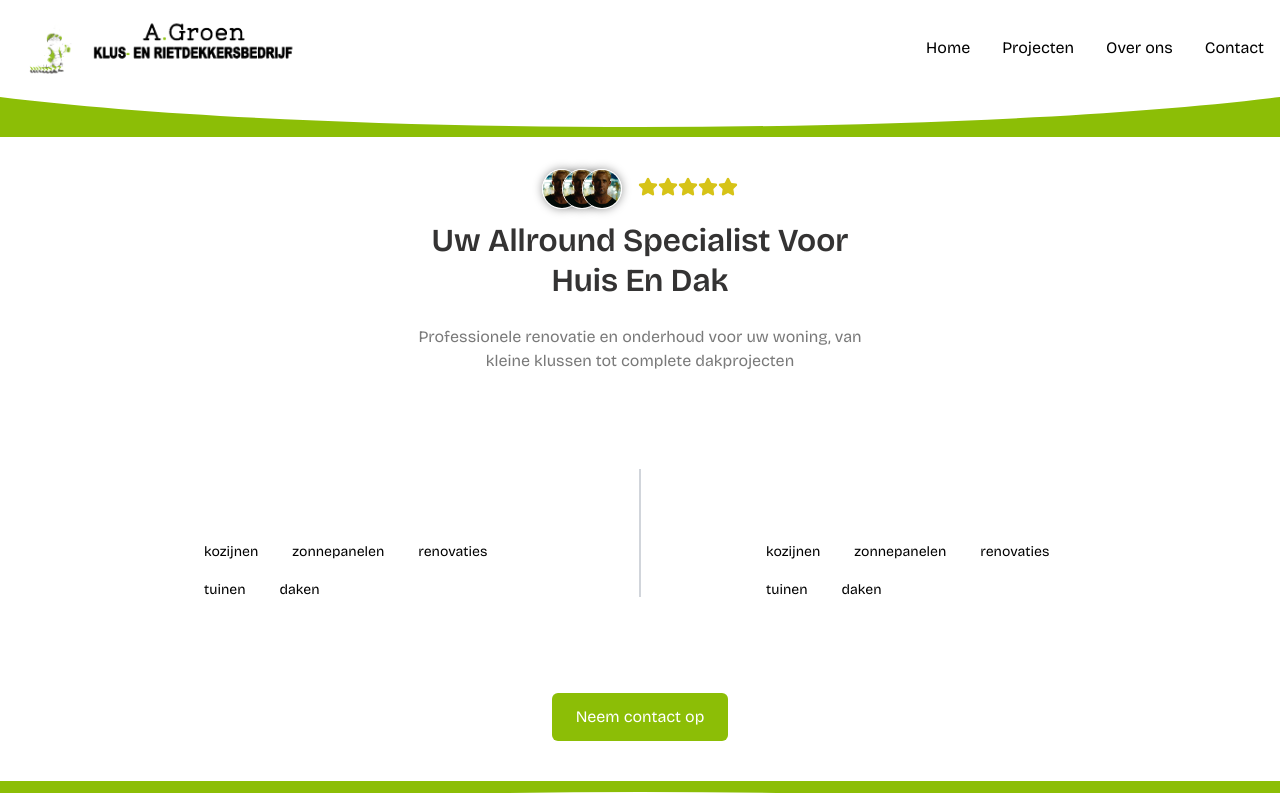
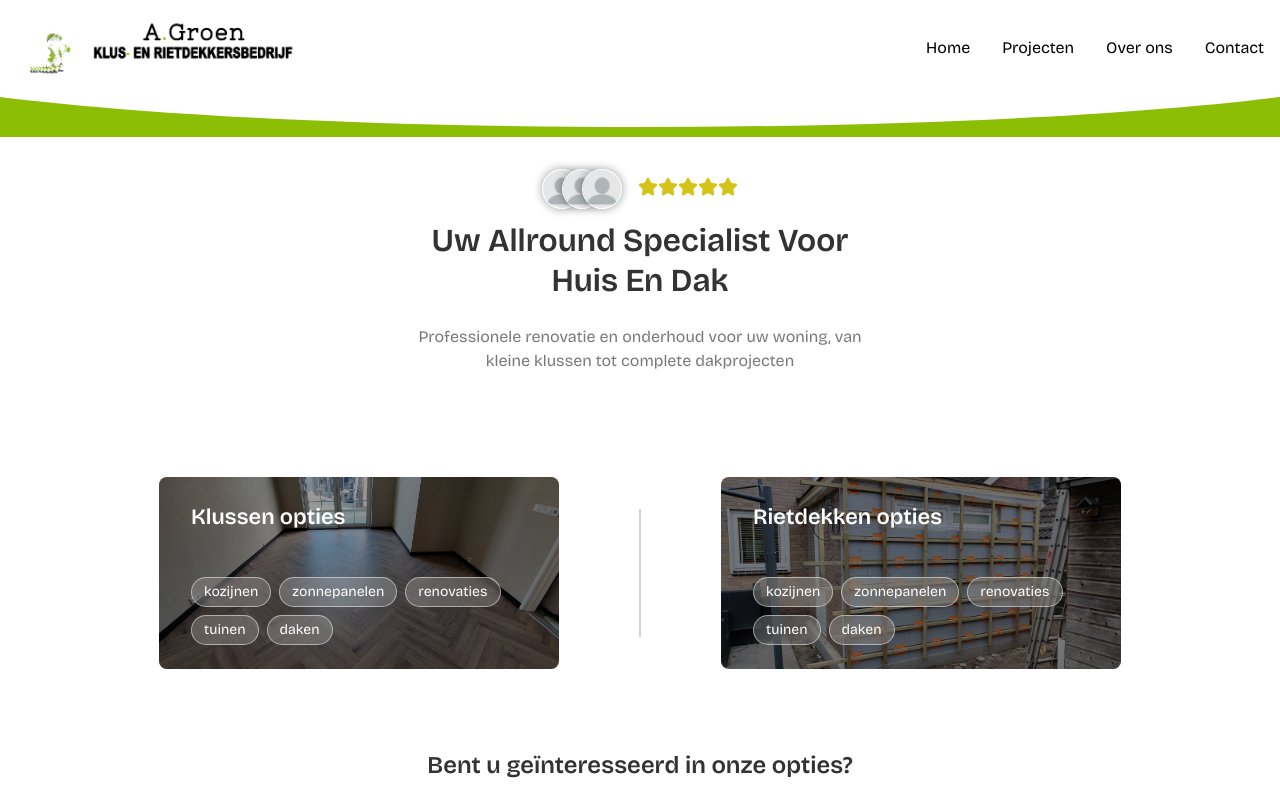
Before and after one commit to milansk05/A.-Groen-Klus-en-rietdekkersbedrijf, a Next.js app in the folder webapp/: page / in a window 1280 px wide. Shown: the top 793 px of the page. Built offline with nearby package versions, Linux system fonts and the light colour scheme.

Commit message:
Bijgewerkte Homepagina

```diff
--- a/webapp/src/app/components/home/OptionCard.tsx
+++ b/webapp/src/app/components/home/OptionCard.tsx
@@ -1,25 +1,34 @@
 import React from 'react'
+import Image from 'next/image'
 
 interface PupilArray {
-    text: string;
+  text: string;
 }
 
 interface OptionCardProps {
-    title: string;
-    image: string;
+  title: string;
+  image: string;
 }
 
-const OptionCard:React.FC<OptionCardProps> = ({title, image}) => {
+const OptionCard: React.FC<OptionCardProps> = ({ title, image }) => {
   return (
-    <div className={`w-[25rem] h-[12rem] bg-[url('/${image}')] bg-cover rounded-lg px-8 py-6 flex flex-col justify-between`}>
+    <div className="relative w-[25rem] h-[12rem] rounded-lg overflow-hidden">
+      <Image
+        src={`/${image}`}
+        alt={title}
+        layout="fill"
+        objectFit="cover"
+      />
+      <div className="absolute inset-0 px-8 py-6 flex flex-col justify-between bg-black bg-opacity-40">
         <h2 className="text-white text-[22px] font-semibold">{title}</h2>
         <div className="text-white flex flex-wrap gap-2 text-sm">
-            <span className="bg-white/20 px-3 py-1 border rounded-full border-white/50 backdrop-blur-lg text-black">kozijnen</span>
-            <span className="bg-white/20 px-3 py-1 border rounded-full border-white/50 backdrop-blur-lg text-black">zonnepanelen</span>
-            <span className="bg-white/20 px-3 py-1 border rounded-full border-white/50 backdrop-blur-lg text-black">renovaties</span>
-            <span className="bg-white/20 px-3 py-1 border rounded-full border-white/50 backdrop-blur-lg text-black">tuinen</span>
-            <span className="bg-white/20 px-3 py-1 border rounded-full border-white/50 backdrop-blur-lg text-black">daken</span>
+          <span className="bg-white/20 px-3 py-1 border rounded-full border-white/50 backdrop-blur-lg">kozijnen</span>
+          <span className="bg-white/20 px-3 py-1 border rounded-full border-white/50 backdrop-blur-lg">zonnepanelen</span>
+          <span className="bg-white/20 px-3 py-1 border rounded-full border-white/50 backdrop-blur-lg">renovaties</span>
+          <span className="bg-white/20 px-3 py-1 border rounded-full border-white/50 backdrop-blur-lg">tuinen</span>
+          <span className="bg-white/20 px-3 py-1 border rounded-full border-white/50 backdrop-blur-lg">daken</span>
         </div>
+      </div>
     </div>
   )
 }
--- a/webapp/src/app/page.tsx
+++ b/webapp/src/app/page.tsx
@@ -1,5 +1,6 @@
-import OptionCard from "./components/home/OptionCard";
-import Button from "./components/ui/button";
+import Image from 'next/image'
+import OptionCard from './components/home/OptionCard'
+import Button from './components/ui/button'
 
 export default function Home() {
   return (
@@ -7,9 +8,9 @@ export default function Home() {
       <div className="flex flex-col items-center gap-6 w-full">
         <div className="w-full flex justify-center">
           <div className="relative w-[6rem]">
-            <img className="absolute -top-2 left-0 w-10 h-10 object-cover rounded-full shadow-[0_0px_10px_0px_rgba(0,0,0,0.4)] border border-white" src="foto.jpg" />
-            <img className="absolute -top-2 left-5 w-10 h-10 object-cover rounded-full shadow-[0_0px_10px_0px_rgba(0,0,0,0.4)] border border-white" src="foto.jpg" />
-            <img className="absolute -top-2 left-10 w-10 h-10 object-cover rounded-full shadow-[0_0px_10px_0px_rgba(0,0,0,0.4)] border border-white" src="foto.jpg" />
+            <img className="absolute -top-2 left-0 w-10 h-10 object-cover rounded-full shadow-[0_0px_10px_0px_rgba(0,0,0,0.4)] border border-white" src="profielfoto.png" />
+            <img className="absolute -top-2 left-5 w-10 h-10 object-cover rounded-full shadow-[0_0px_10px_0px_rgba(0,0,0,0.4)] border border-white" src="profielfoto.png" />
+            <img className="absolute -top-2 left-10 w-10 h-10 object-cover rounded-full shadow-[0_0px_10px_0px_rgba(0,0,0,0.4)] border border-white" src="profielfoto.png" />
           </div>
           <div className="flex">
             <img src="star.svg" />
@@ -21,13 +22,22 @@ export default function Home() {
         </div>
         <h1 className="text-[32px] font-semibold text-center text-[#343333] leading-10">Uw Allround Specialist Voor <br></br> Huis En Dak</h1>
         <p className="text-[16px] text-center text-[#1F1F1F]/60">Professionele renovatie en onderhoud voor uw woning, van <br></br> kleine klussen tot complete dakprojecten</p>
-        <div className="w-full my-10 flex justify-center gap-20 items-center">
-          <OptionCard title="Klussen opties" image="vloer.jpg"  />
+        <div className="w-full mt-20 flex justify-center gap-20 items-center">
+          <OptionCard title="Klussen opties" image="vloer.jpg" />
           <span className="w-[2px] h-32 bg-gray-300"></span>
-          <OptionCard title="Klussen opties" image="vloer.jpg"  />
+          <OptionCard title="Rietdekken opties" image="hut.jpg" />
         </div>
+      </div>
+
+      <div className="mt-20 text-center">
+        <h2 className="text-2xl font-semibold text-[#343333] mb-6">Bent u geïnteresseerd in onze opties?</h2>
         <Button href="/contact" text="Neem contact op" />
       </div>
+
+      <div className="mt-20 text-center">
+        <h2 className="text-2xl font-semibold text-[#343333] mb-6">Wilt u onze klussen zien waaraan wij hebben gewerkt?</h2>
+        <Button href="/projecten" text="Bekijk onze projecten" />
+      </div>
     </div>
-  );
+  )
 }
```
